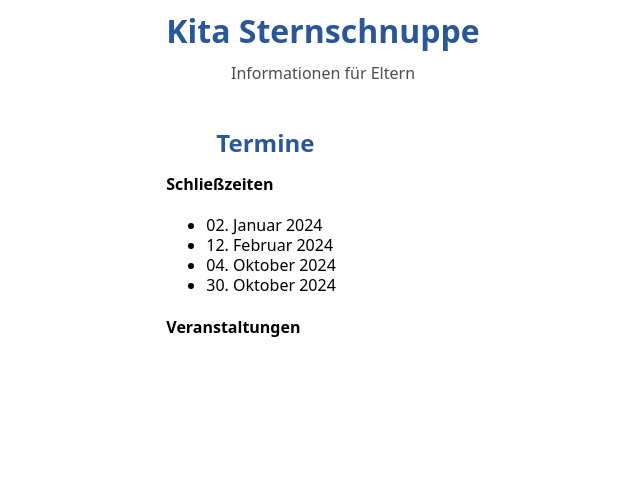
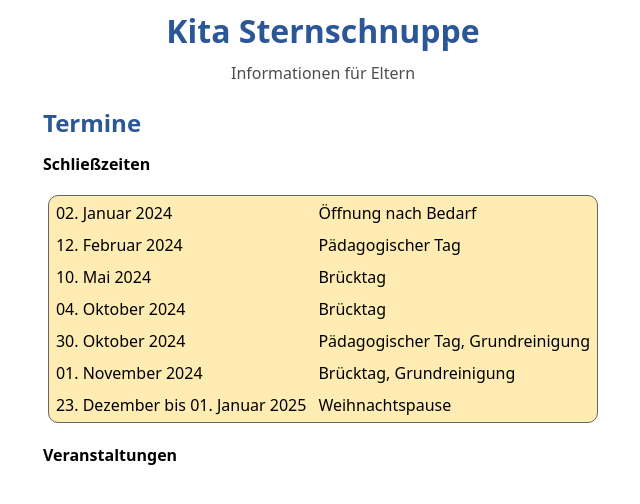
Before and after one commit to MariaAdner/kita-info, a Next.js app: page /termine in a window 1280 px wide. Shown: the top 504 px of the page, without its empty margins (317-957 px from the left). Built offline with nearby package versions, Linux system fonts and the light colour scheme.

Commit message:
filled termine with table

```diff
--- a/components/HomeButton/index.js
+++ b/components/HomeButton/index.js
@@ -2,17 +2,13 @@ import Link from "next/link";
 import styled from "styled-components";
 
 const Button = styled.button`
-  margin-left: 40px;
-  margin-top: 40px;
+  margin-left: 20px;
   display: flex;
   flex-direction: row;
-  gap: 10px;
-  align-items: baseline;
   border: none;
   background-color: var(--color-main);
   color: white;
   border-radius: 12px;
-  font-weight: 700;
   padding: 5px 10px;
 `;
 
--- a/components/NewsList/NewsList.styled.js
+++ b/components/NewsList/NewsList.styled.js
@@ -7,7 +7,7 @@ export const StyledList = styled.ul`
 
 export const NewsLink = styled(Link)`
   width: 300px;
-  height: 100px;
+  height: 50px;
   border-radius: 5px;
   margin: 10px;
   list-style: none;
@@ -18,7 +18,6 @@ export const NewsLink = styled(Link)`
   display: flex;
   flex-direction: column;
   justify-content: center;
-  align-items: flex-start;
   text-decoration: none;
 `;
 
@@ -29,5 +28,4 @@ export const StyledDate = styled.div`
 
 export const StyledTitle = styled.div`
   font-weight: bold;
-  padding: 10px;
 `;
--- a/components/SubHeader/index.js
+++ b/components/SubHeader/index.js
@@ -1,9 +1,8 @@
 import styled from "styled-components";
 
 const SubHead = styled.h2`
-  padding-left: 50px;
   color: var(--color-headline);
-  margin-top: 50px;
+  margin-top: 30px;
 `;
 
 export default function SubHeader(props) {
--- a/pages/kontakt/index.js
+++ b/pages/kontakt/index.js
@@ -1,6 +1,7 @@
 import Header from "@/components/Header";
 import HomeButton from "@/components/HomeButton";
 import SubHeader from "@/components/SubHeader";
+import { StyledArticle } from "./kontakt.styled";
 
 export default function Kontakt() {
   return (
@@ -8,7 +9,7 @@ export default function Kontakt() {
       <Header />
       <HomeButton />
       <SubHeader>Kontakt</SubHeader>
-      <>
+      <StyledArticle>
         <div>
           <p>Haus-Leitung: Lydia Pech</p>
           <p>Stellvertretung: Christiane Günther</p>
@@ -49,7 +50,7 @@ export default function Kontakt() {
         <h4>Öffnungszeiten</h4>
         <p>Montag - Freitag:</p>
         <p>6 - 17 Uhr</p>
-      </>
+      </StyledArticle>
     </>
   );
 }
--- /dev/null
+++ b/pages/kontakt/kontakt.styled.js
@@ -0,0 +1,6 @@
+import styled from "styled-components";
+
+export const StyledArticle = styled.article`
+  background-color: var(--color-background);
+  padding: 20px;
+`;
--- a/pages/termine/index.js
+++ b/pages/termine/index.js
@@ -1,5 +1,6 @@
 import Header from "@/components/Header";
 import SubHeader from "@/components/SubHeader";
+import { StyledColumn, StyledTable } from "./termine.styled";
 
 export default function Dates() {
   return (
@@ -7,12 +8,36 @@ export default function Dates() {
       <Header />
       <SubHeader>Termine</SubHeader>
       <h4>Schließzeiten</h4>
-      <ul>
-        <li>02. Januar 2024</li>
-        <li>12. Februar 2024</li>
-        <li>04. Oktober 2024</li>
-        <li>30. Oktober 2024</li>
-      </ul>
+      <StyledTable>
+        <tr>
+          <StyledColumn>02. Januar 2024</StyledColumn>
+          <StyledColumn>Öffnung nach Bedarf</StyledColumn>
+        </tr>
+        <tr>
+          <StyledColumn>12. Februar 2024</StyledColumn>
+          <StyledColumn>Pädagogischer Tag</StyledColumn>
+        </tr>
+        <tr>
+          <StyledColumn>10. Mai 2024</StyledColumn>
+          <StyledColumn>Brücktag</StyledColumn>
+        </tr>
+        <tr>
+          <StyledColumn>04. Oktober 2024</StyledColumn>
+          <StyledColumn>Brücktag</StyledColumn>
+        </tr>
+        <tr>
+          <StyledColumn>30. Oktober 2024</StyledColumn>
+          <StyledColumn>Pädagogischer Tag, Grundreinigung</StyledColumn>
+        </tr>
+        <tr>
+          <StyledColumn>01. November 2024</StyledColumn>
+          <StyledColumn>Brücktag, Grundreinigung</StyledColumn>
+        </tr>
+        <tr>
+          <StyledColumn>23. Dezember bis 01. Januar 2025</StyledColumn>
+          <StyledColumn>Weihnachtspause</StyledColumn>
+        </tr>
+      </StyledTable>
       <h4>Veranstaltungen</h4>
     </>
   );
--- /dev/null
+++ b/pages/termine/termine.styled.js
@@ -0,0 +1,12 @@
+import styled from "styled-components";
+
+export const StyledTable = styled.table`
+  background-color: var(--color-background-item);
+  border: thin solid #666;
+  border-radius: 10px;
+  margin: 5px;
+`;
+
+export const StyledColumn = styled.td`
+  padding: 5px;
+`;
```
